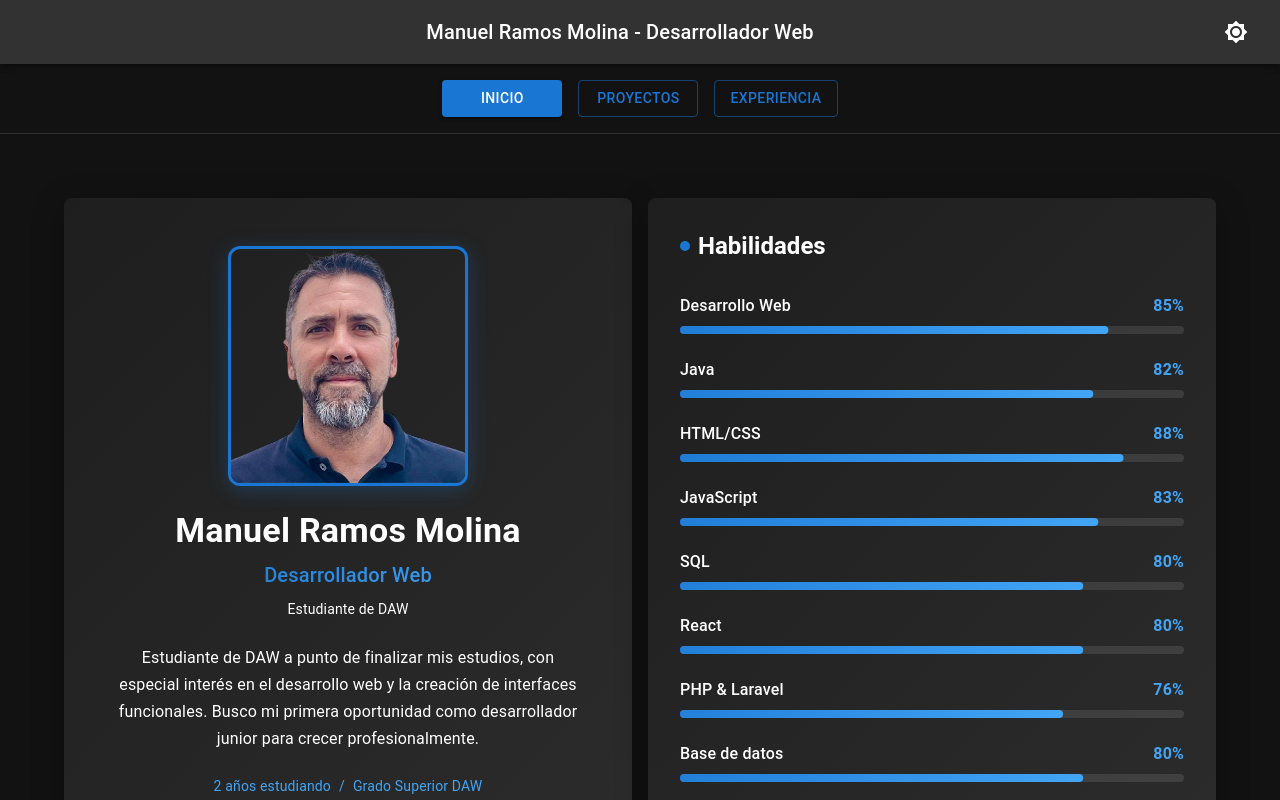
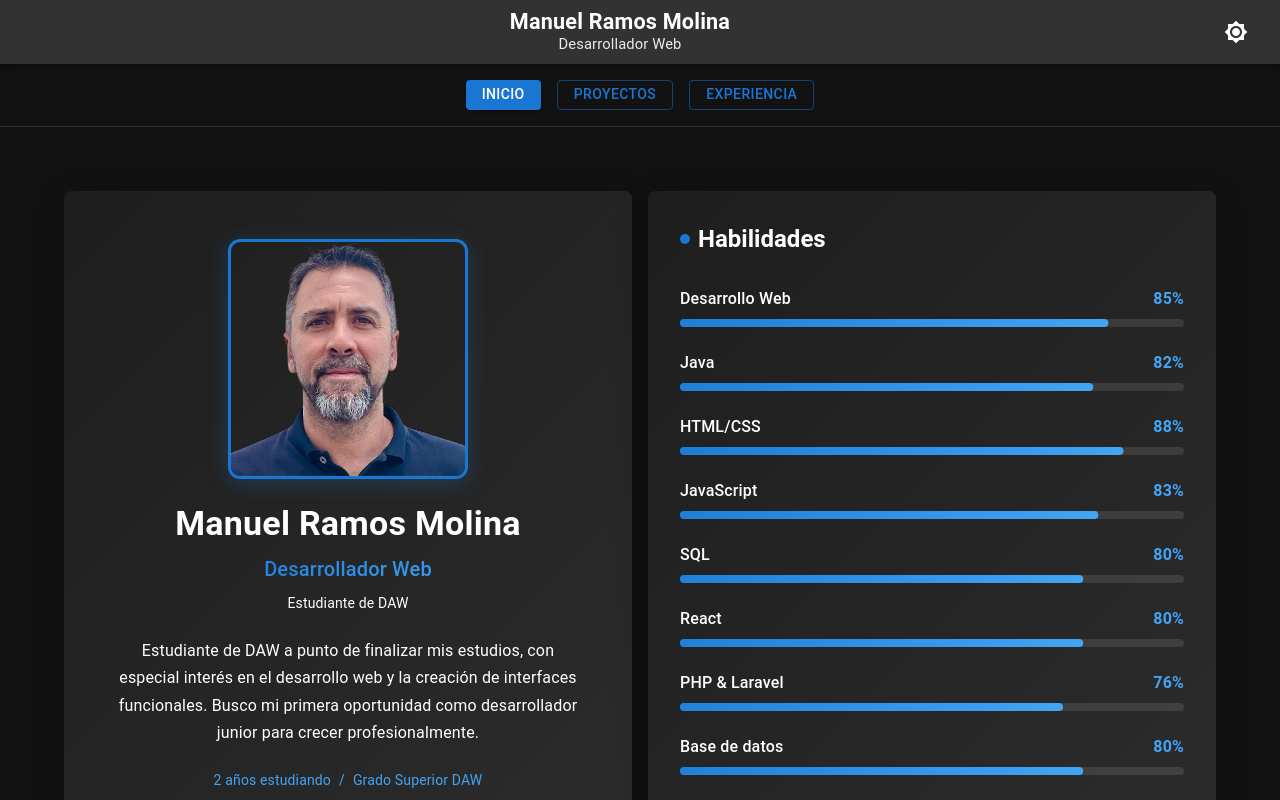
Before and after one commit to manuelramosmolina/PortfolioReact, a React (Vite) app: page / in a window 1280 px wide. Shown: the top 800 px of the page. Built offline with nearby package versions, Linux system fonts and the light colour scheme.

Commit message:
Mejorar encabezado y navegación en móvil

```diff
--- a/src/components/Encabezado.jsx
+++ b/src/components/Encabezado.jsx
@@ -7,10 +7,33 @@ function Encabezado() {
 
   return (
     <AppBar position="static">
-      <Toolbar>
-        <Typography variant="h6" component="div" sx={{ flexGrow: 1 }}>
-          Manuel Ramos Molina - Desarrollador Web
-        </Typography>
+      <Toolbar sx={{ py: 0.75 }}>
+        <Box sx={{ flexGrow: 1, minWidth: 0 }}>
+          <Typography
+            component="h1"
+            sx={{
+              fontSize: { xs: '1.1rem', sm: '1.35rem' },
+              fontWeight: 700,
+              lineHeight: 1.15,
+              whiteSpace: 'nowrap',
+              overflow: 'hidden',
+              textOverflow: 'ellipsis',
+            }}
+          >
+            Manuel Ramos Molina
+          </Typography>
+          <Typography
+            component="p"
+            sx={{
+              fontSize: { xs: '0.78rem', sm: '0.92rem' },
+              opacity: 0.9,
+              lineHeight: 1.2,
+              mt: 0.2,
+            }}
+          >
+            Desarrollador Web
+          </Typography>
+        </Box>
         <Box>
           <IconButton onClick={alternarTema} color="inherit">
             {modo === 'dark' ? <Brightness7 /> : <Brightness4 />}
--- a/src/components/Navegacion.jsx
+++ b/src/components/Navegacion.jsx
@@ -15,8 +15,10 @@ function Navegacion() {
       sx={{
         display: 'flex',
         justifyContent: 'center',
-        gap: 2,
-        padding: 2,
+        flexWrap: 'wrap',
+        gap: { xs: 1, sm: 2 },
+        px: { xs: 1, sm: 2 },
+        py: 2,
         borderBottom: 1,
         borderColor: 'divider',
       }}
@@ -27,7 +29,16 @@ function Navegacion() {
           component={Link}
           to={item.path}
           variant={ubicacion.pathname === item.path ? 'contained' : 'outlined'}
-          sx={{ minWidth: 120 }}
+          sx={{
+            minWidth: 0,
+            flex: { xs: '1 1 calc(33.333% - 8px)', sm: '0 0 auto' },
+            px: { xs: 1, sm: 2 },
+            py: { xs: 0.55, sm: 0.8 },
+            fontSize: { xs: '0.74rem', sm: '0.875rem' },
+            lineHeight: 1.1,
+            whiteSpace: 'nowrap',
+            maxWidth: { xs: '130px', sm: 'none' },
+          }}
         >
           {item.label}
         </Button>
```
